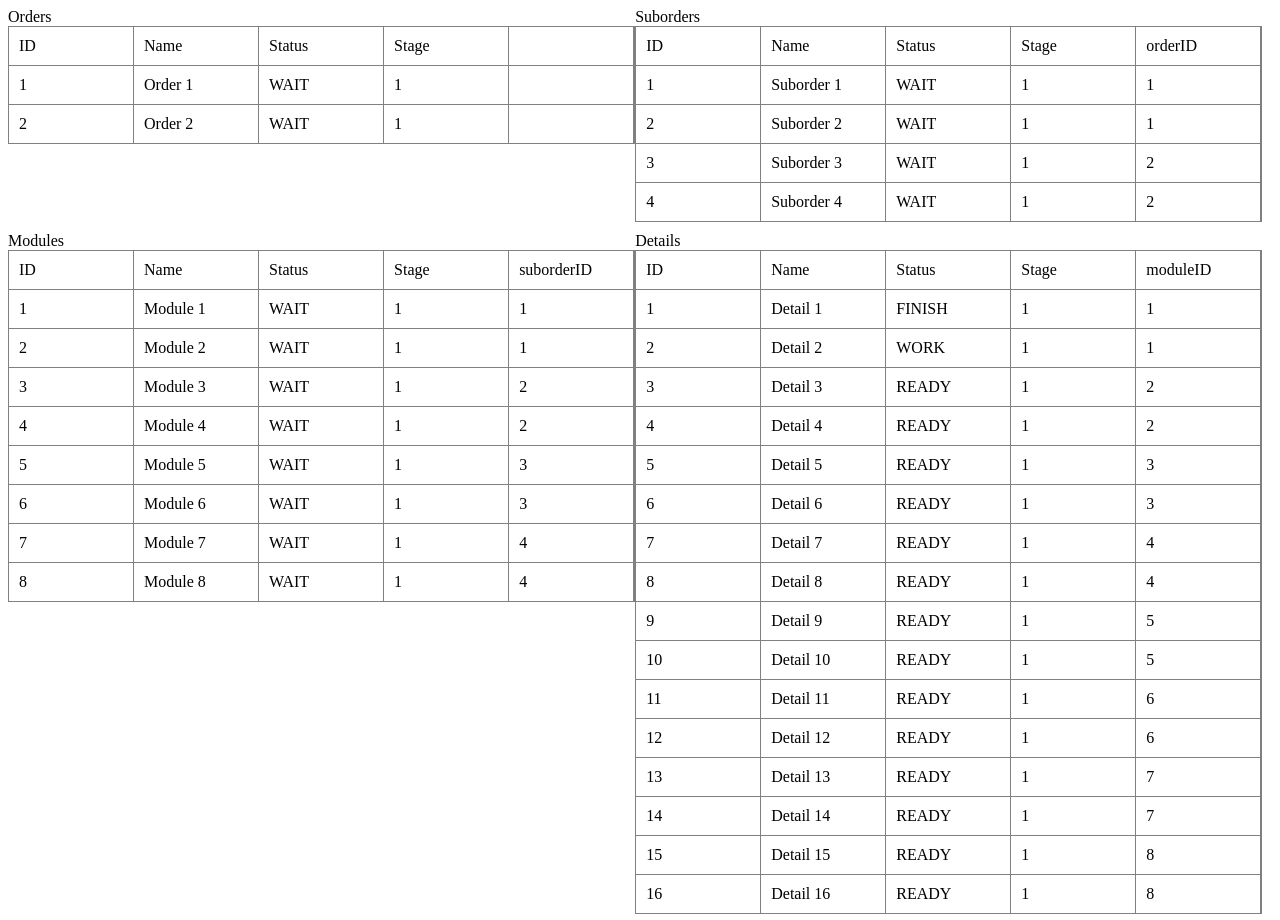
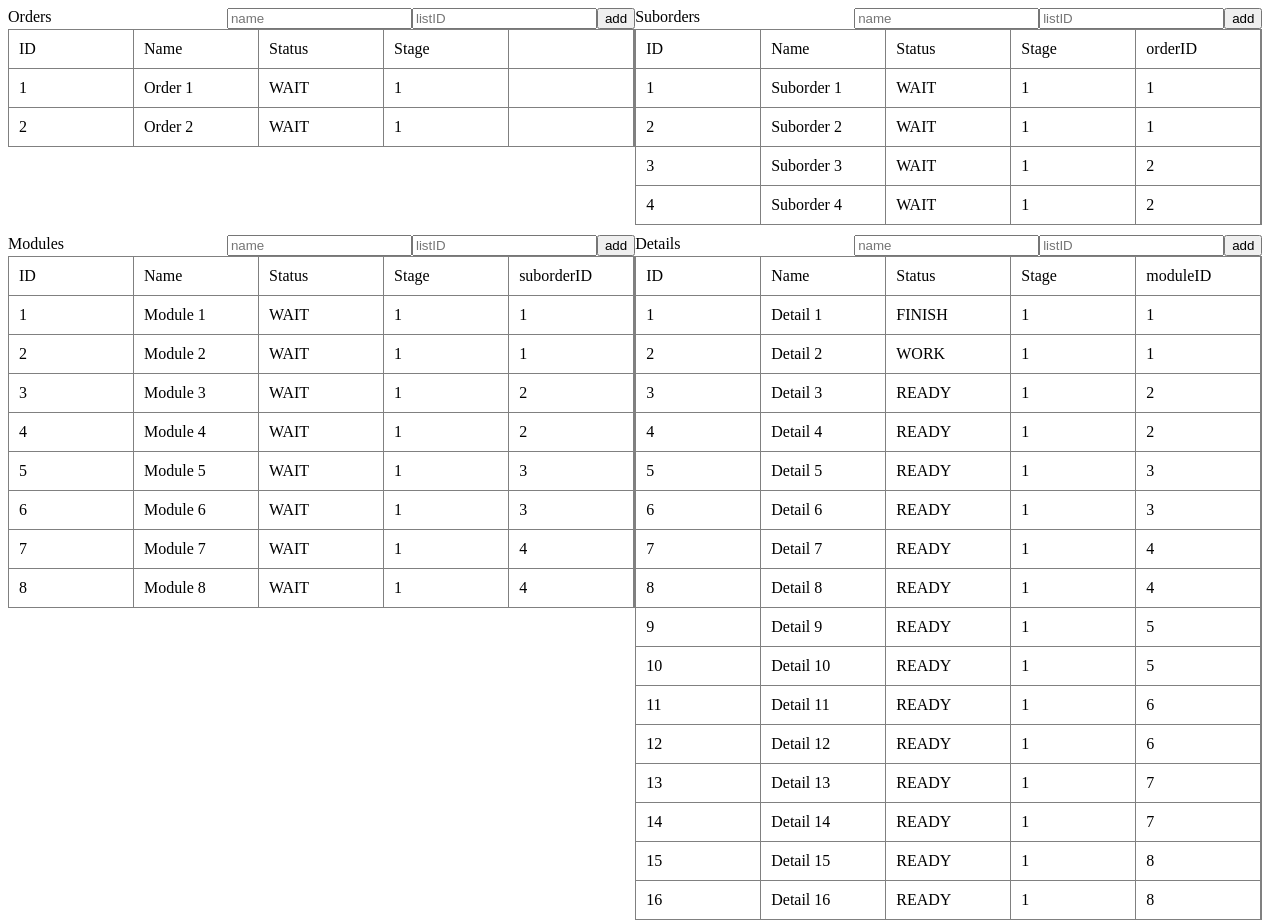
Before and after one commit to Hazard-87/project, a Vue app: page / in a window 1280 px wide. Built offline with nearby package versions, Linux system fonts and the light colour scheme.

Commit message:
Реализована форма и добавление detail

```diff
--- a/src/App.vue
+++ b/src/App.vue
@@ -1,26 +1,10 @@
 <template>
   <div id="app">
     <div class="table">
-        <div class="box">
-          <span>Orders</span>
-          <RowHeader />
       <Order />
-        </div>
-        <div class="box">
-          <span>Suborders</span>
-          <RowHeader listID="orderID" />
       <SubOrder />
-        </div>
-        <div class="box">
-          <span>Modules</span>
-          <RowHeader listID="suborderID" />
       <Module />
-        </div>
-        <div class="box">
-          <span>Details</span>
-          <RowHeader listID="moduleID" />
       <Detail />
-        </div>
     </div>
   </div>
 </template>
@@ -46,7 +30,7 @@ export default {
     SubOrder,
     Module,
     Detail,
-    RowHeader
+    RowHeader,
   },
 
   data() {
@@ -367,4 +351,8 @@ export default {
   width: 50%;
   margin-bottom: 10px;
 }
+.box-top {
+  display: flex;
+  justify-content: space-between;
+}
 </style>
--- a/src/components/Detail.vue
+++ b/src/components/Detail.vue
@@ -1,11 +1,17 @@
 <template>
-  <div>
+  <div class="box">
+    <div class="box-top">
+      <span>Details</span>
+      <Form @addTask="addTask" />
+    </div>
+    <RowHeader listID="moduleID" />
     <RowItem v-for="detail in Details" :key="detail.id" :list="detail" />
   </div>
 </template>
 
 <script>
 import RowItem from "@/components/RowItem.vue";
+import RowHeader from "@/components/RowHeader.vue";
 import Form from "@/components/Form.vue";
 import { mapGetters, mapActions } from "vuex";
 
@@ -19,6 +25,7 @@ export default {
 
   components: {
     RowItem,
+    RowHeader,
     Form,
   },
 
@@ -30,6 +37,16 @@ export default {
 
   methods: {
     ...mapActions(["moduleStepAction"]),
+
+    addTask(payload) {
+      this.Details.push({
+        id: this.Details.length + 1,
+        name: payload.name,
+        moduleID: payload.listID,
+        status: READY,
+        stage: 1,
+      });
+    },
 
     setWorked() {
       if (this.Details) {
@@ -47,9 +64,11 @@ export default {
 
     getNextStep(id) {
       let isNextStep = true;
+      let currentStage = null;
 
       let arr = this.Details.filter((detail) => detail.moduleID == id);
       arr.forEach((obj) => {
+        currentStage = obj.stage + 1;
         if (obj.status === READY || obj.status === WORK) {
           isNextStep = false;
         }
@@ -58,10 +77,10 @@ export default {
       if (isNextStep) {
         this.moduleStepAction({
           id,
-          stage: 2,
+          stage: currentStage,
         });
         arr.forEach((obj) => {
-          obj.stage = 2;
+          obj.stage = currentStage;
         });
       }
     },
--- a/src/components/Module.vue
+++ b/src/components/Module.vue
@@ -1,11 +1,18 @@
 <template>
-  <div>
+  <div class="box">
+    <div class="box-top">
+      <span>Modules</span>
+      <Form />
+    </div>
+    <RowHeader listID="suborderID" />
     <RowItem v-for="module in Modules" :key="module.id" :list="module" />
   </div>
 </template>
 
 <script>
 import RowItem from "@/components/RowItem.vue";
+import RowHeader from "@/components/RowHeader.vue";
+import Form from "@/components/Form.vue";
 import { mapGetters, mapActions } from "vuex";
 
 const WORK = "WORK";
@@ -18,6 +25,8 @@ export default {
 
   components: {
     RowItem,
+    RowHeader,
+    Form
   },
 
   data() {
@@ -45,9 +54,11 @@ export default {
 
     getNextStep(id) {
       let isNextStep = true;
+      let currentStage = null;
 
       let arr = this.Modules.filter((module) => module.suborderID == id);
       arr.forEach((obj) => {
+        currentStage = obj.stage + 1;
         if (
           obj.status === READY ||
           obj.status === WORK ||
@@ -60,14 +71,14 @@ export default {
       if (isNextStep) {
         this.suborderStepAction({
           id,
-          stage: 3,
+          stage: currentStage,
         });
         arr.forEach((obj) => {
-          obj.stage = 3;
+          obj.stage = currentStage;
 
           this.Details.forEach((detail) => {
             if (detail.moduleID == obj.id) {
-              detail.stage = 3;
+              detail.stage = currentStage;
             }
           });
         });
--- a/src/components/Order.vue
+++ b/src/components/Order.vue
@@ -1,11 +1,18 @@
 <template>
-  <div>
+  <div class="box">
+    <div class="box-top">
+      <span>Orders</span>
+      <Form />
+    </div>
+    <RowHeader />
     <RowItem v-for="order in Orders" :key="order.id" :list="order" />
   </div>
 </template>
 
 <script>
 import RowItem from "@/components/RowItem.vue";
+import RowHeader from "@/components/RowHeader.vue";
+import Form from "@/components/Form.vue";
 import { mapGetters } from "vuex";
 
 const WORK = "WORK";
@@ -17,6 +24,8 @@ export default {
   name: "Order",
   components: {
     RowItem,
+    RowHeader,
+    Form
   },
 
   data() {
@@ -33,20 +42,40 @@ export default {
           obj.status = WORK;
           setTimeout(() => {
             obj.status = FINISH;
-            this.getNextStep();
+            obj.stage = "SUCCESS";
+            this.getNextStep(obj.id);
             this.setWorked();
           }, this.time);
         }
       }
     },
 
-    getNextStep() {
+    getNextStep(id) {
       console.log("order finished");
+      let currentStage = "SUCCESS";
+
+      this.Suborders.forEach((suborder) => {
+        if (suborder.orderID == id) {
+          suborder.stage = currentStage;
+
+          this.Modules.forEach((module) => {
+            if (module.suborderID == suborder.id) {
+              module.stage = currentStage;
+
+              this.Details.forEach((detail) => {
+                if (detail.moduleID == module.id) {
+                  detail.stage = currentStage;
+                }
+              });
+            }
+          });
+        }
+      });
     },
   },
 
   computed: {
-    ...mapGetters(["Orders"]),
+    ...mapGetters(["Orders", "Suborders", "Modules", "Details"]),
 
     changeSuborderCompleted() {
       let isWork = false;
--- a/src/components/SubOrder.vue
+++ b/src/components/SubOrder.vue
@@ -1,5 +1,10 @@
 <template>
-  <div>
+  <div class="box">
+    <div class="box-top">
+      <span>Suborders</span>
+      <Form />
+    </div>
+    <RowHeader listID="orderID" />
     <RowItem
       v-for="suborder in Suborders"
       :key="suborder.id"
@@ -10,6 +15,8 @@
 
 <script>
 import RowItem from "@/components/RowItem.vue";
+import RowHeader from "@/components/RowHeader.vue";
+import Form from "@/components/Form.vue";
 import { mapGetters, mapActions } from "vuex";
 
 const WORK = "WORK";
@@ -21,6 +28,8 @@ export default {
   name: "SubOrder",
   components: {
     RowItem,
+    RowHeader,
+    Form
   },
 
   data() {
@@ -48,9 +57,11 @@ export default {
 
     getNextStep(id) {
       let isNextStep = true;
+      let currentStage = null;
 
       let arr = this.Suborders.filter((suborder) => suborder.orderID == id);
       arr.forEach((obj) => {
+        currentStage = obj.stage + 1;
         if (
           obj.status === READY ||
           obj.status === WORK ||
@@ -63,18 +74,18 @@ export default {
       if (isNextStep) {
         this.orderStepAction({
           id,
-          stage: 4,
+          stage: currentStage,
         });
         arr.forEach((obj) => {
-          obj.stage = 4;
+          obj.stage = currentStage;
 
           this.Modules.forEach((module) => {
             if (module.suborderID == obj.id) {
-              module.stage = 4;
+              module.stage = currentStage;
 
               this.Details.forEach((detail) => {
                 if (detail.moduleID == module.id) {
-                  detail.stage = 4;
+                  detail.stage = currentStage;
                 }
               });
             }
```
Lines whose indentation alone changed are shown as unchanged.
